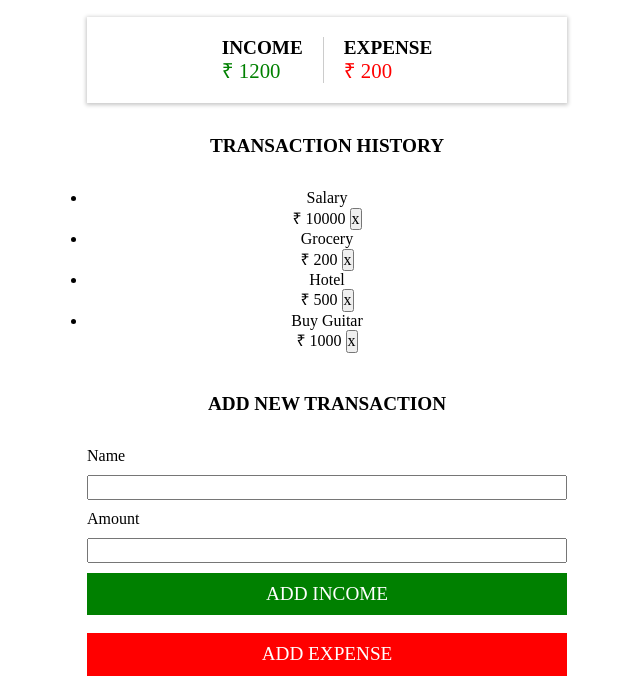
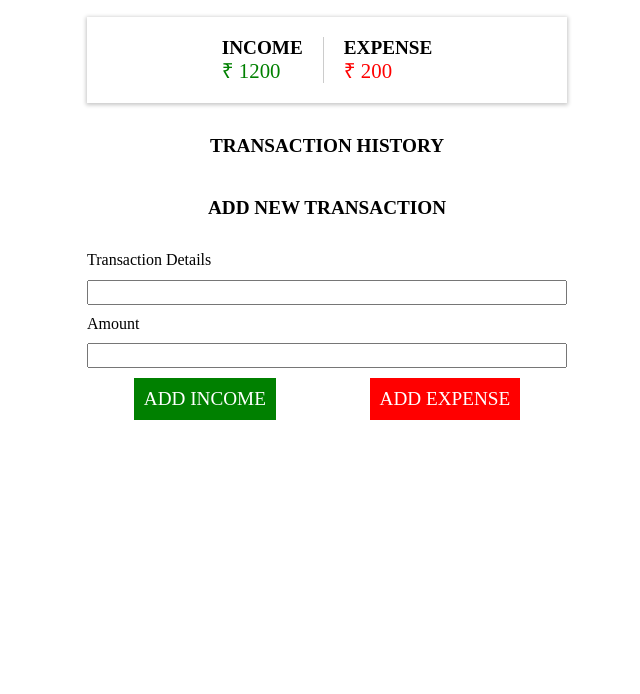
Before and after one commit to MuntjeerAli/expence-tracker, a plain HTML site: page index.html in a window 1280 px wide. Shown: the part 132-826 px from the top of the page, without its empty margins (313-953 px from the left). After the commit the page ends 800 px from the top, so only its background shows below. Drawn offline with Linux system fonts and the light colour scheme.

Commit message:
Minor html changes

```diff
--- a/index.html
+++ b/index.html
@@ -30,8 +30,8 @@
 
         <div class="transaction-container">
             <h2>Transaction History</h2>
-            <ul>
-                <li>
+            <ul id="transaction" class="transaction">
+                <!-- <li>
                     Salary
                     <div>
                         <span class="income-amount">₹ 10000</span>
@@ -58,18 +58,20 @@
                         <span class="expense-amount">₹ 1000</span>
                         <button>x</button>
                     </div>
-                </li>
+                </li> -->
             </ul>
         </div>
         <div class="form-container">
             <h2>Add New Transaction</h2>
             <form>
-                <label for="name">Name</label>
+                <label for="name">Transaction Details</label>
                 <input type="text" id="name">
                 <label for="amount">Amount</label>
                 <input type="number" id="amount">
-                <button id="incomeBtn">Add Income</button>
-                <button id="expenseBtn">Add Expense</button>
+                <div class="btn-container">
+                    <button id="incomeBtn">Add Income</button>
+                    <button id="expenseBtn">Add Expense</button>
+                </div>
             </form>
         </div>
     </div>
```
